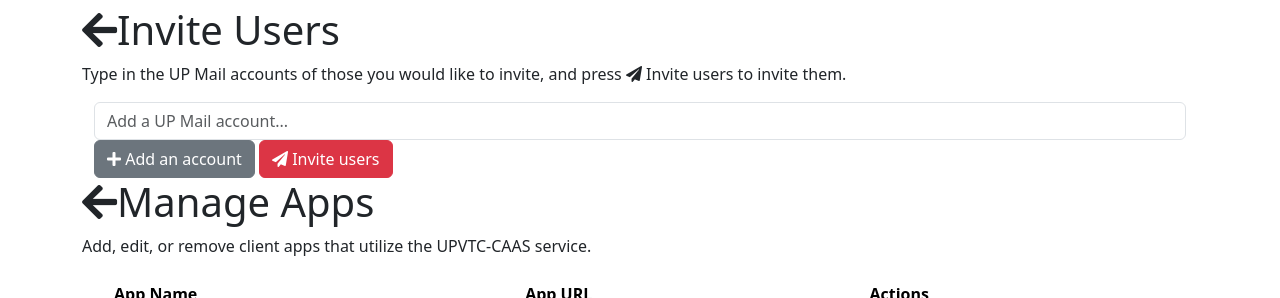
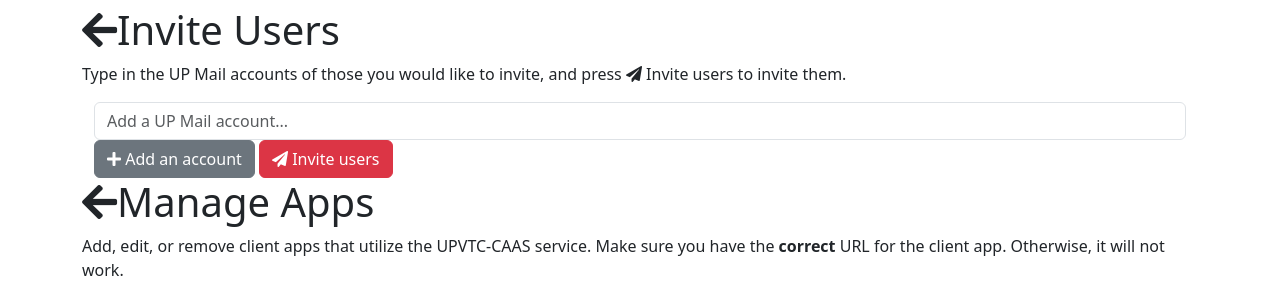
Before and after one commit to UPTAC-KomSai/UPVTC-CAAS, a Rails app: template app/views/admin_panel/index.html.erb in a window 1280 px wide. Shown: the part 602-900 px from the top of the page. Run offline with Rails 7, Linux system fonts and the light colour scheme; the template is opened without the code that fills it, so the values that code supplies are empty; style sheets or scripts are compiled from the project's sources; some libraries are stand-ins or nearby versions.

Commit message:
Added info.

```diff
--- a/app/assets/javascripts/admin_panel.js
+++ b/app/assets/javascripts/admin_panel.js
@@ -353,6 +353,9 @@ $(document).ready(function() {
     var newClientAppName = $($(clientAppNameColumn).children('input')[0]).val();
     var newClientAppUrl = $($(clientAppUrlColumn).children('input')[0]).val();
 
+    newClientAppUrl = newClientAppUrl.replace(/,+$/, "");
+    newClientAppUrl += '/';
+
     $(this).attr('disabled', 'disabled')
            .html('<i class="fas fa-spinner fa-spin"></i> Saving...');
     $(deleteButton).attr('disabled', 'disabled');
--- a/app/controllers/admin_panel_controller.rb
+++ b/app/controllers/admin_panel_controller.rb
@@ -81,6 +81,8 @@ class AdminPanelController < ApplicationController
         app_name = params[:app_name]
         app_url = params[:app_url]
 
+        # Fix bug where the trailing slashes were not being removed.
+
         client_app = ClientApp.find_by(id: app_id)
         client_app.name = app_name
         client_app.url = app_url
--- a/app/views/admin_panel/index.html.erb
+++ b/app/views/admin_panel/index.html.erb
@@ -53,7 +53,7 @@
     <div id="manage-apps-panel" class="container">
         <div id="manage-apps-banner">
             <h1><span id="manage-apps-back-button"><i class="fas fa-arrow-left"></i></span>Manage Apps</h1>
-            <p>Add, edit, or remove client apps that utilize the UPVTC-CAAS service.</p>
+            <p>Add, edit, or remove client apps that utilize the UPVTC-CAAS service. Make sure you have the <b>correct</b> URL for the client app. Otherwise, it will not work.</p>
         </div>
         <div id="app-management-form" class="container">
             <div id="app-list" class="container">
```
